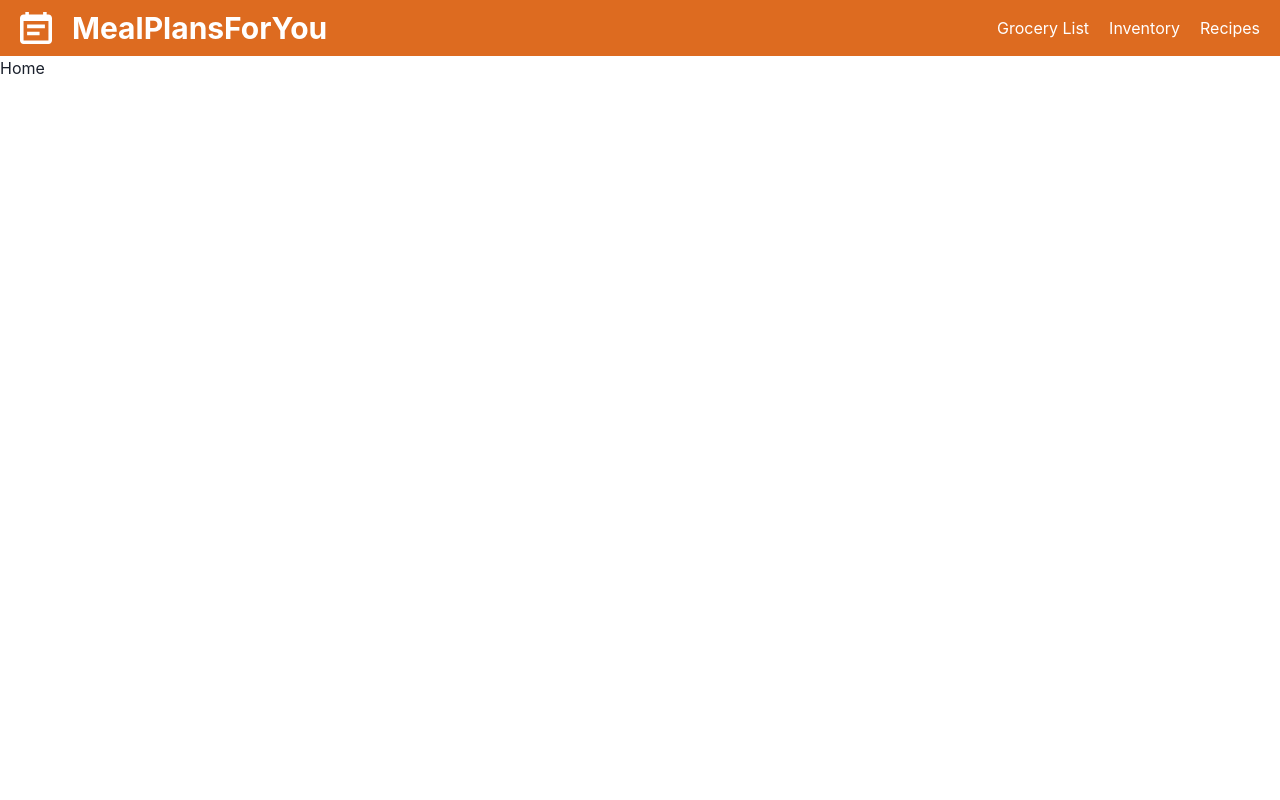
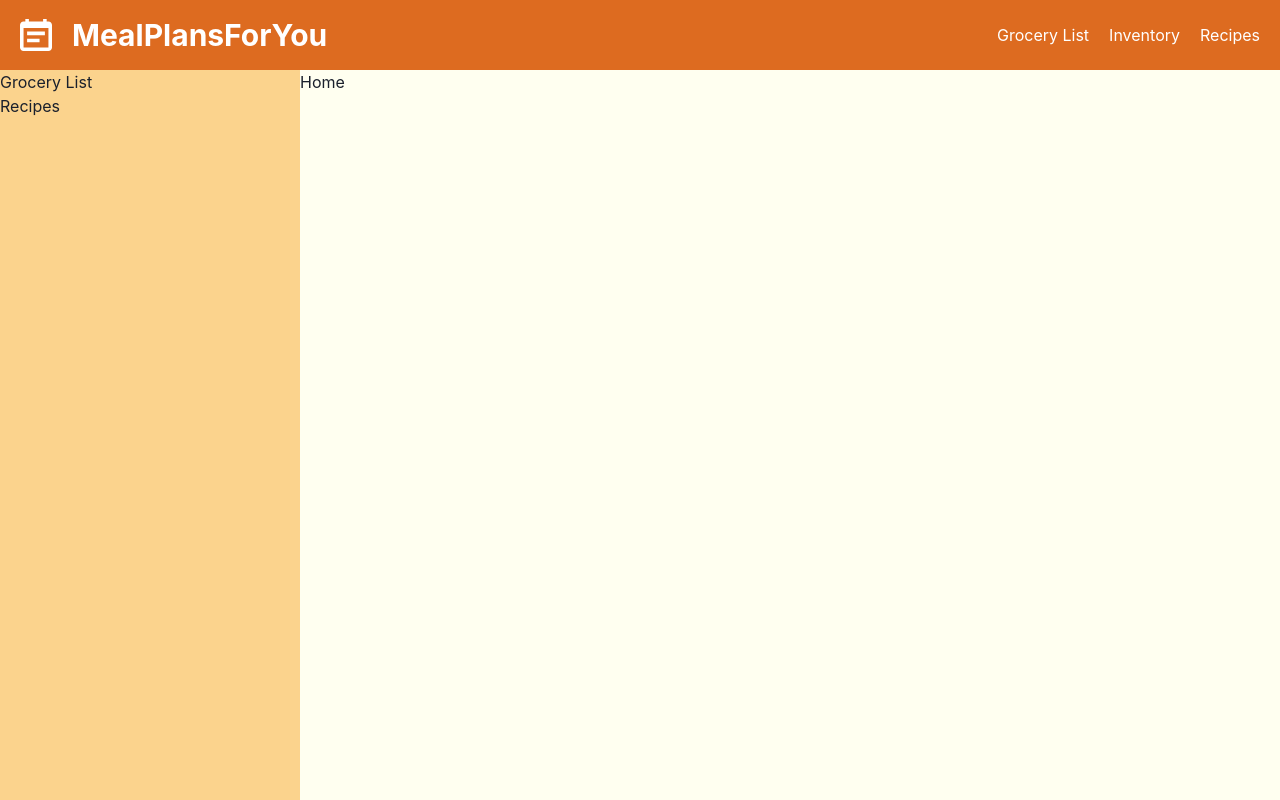
Before and after one commit to ccstar210/meal-planner-ui, a React (Create React App) app: page / in a window 1280 px wide. Built offline with nearby package versions, Linux system fonts and the light colour scheme.

Commit message:
Added responsive sidebar

```diff
--- a/src/App.jsx
+++ b/src/App.jsx
@@ -1,15 +1,29 @@
 import { Route, Routes } from 'react-router-dom';
 import './App.css';
+import { Grid, GridItem } from '@chakra-ui/react';
 import Home from './pages/Home';
 import Inventory from './pages/Inventory';
 import Grocery from './pages/Grocery';
 import Recipes from './pages/Recipes';
 import NavBar from './components/layouts/NavBar';
+import Sidebar from './components/Sidebar';
 
 function App() {
   return (
-    <>
+    <Grid
+      bg="yellow.50"
+      minHeight="100vh"
+      gridTemplateRows="70px auto"
+      gridTemplateColumns="300px auto"
+    >
+      <GridItem as="nav" colSpan="2">
         <NavBar />
+      </GridItem>
+      <GridItem as="aside" display={['none', 'none', 'grid', 'grid']}>
+        <Sidebar />
+      </GridItem>
+
+      <GridItem as="main" colSpan={['2', '2', '1', '1']}>
         <Routes>
           <Route path="/" element={<Home />} />
           <Route path="/inventory" element={<Inventory />} />
@@ -17,7 +31,8 @@ function App() {
           <Route path="/recipes" element={<Recipes />} />
           <Route path="*" element={<div>Not found</div>} />
         </Routes>
-    </>
+      </GridItem>
+    </Grid>
   );
 }
 
--- /dev/null
+++ b/src/components/Sidebar.jsx
@@ -0,0 +1,12 @@
+import { Box } from '@chakra-ui/react';
+
+export default function Sidebar() {
+  return (
+    <Box bg="orange.200">
+      <ul>
+        <li>Grocery List</li>
+        <li>Recipes</li>
+      </ul>
+    </Box>
+  );
+}
--- a/src/components/layouts/NavBar.jsx
+++ b/src/components/layouts/NavBar.jsx
@@ -8,10 +8,10 @@ export default function NavBar() {
     <Flex
       as="nav"
       px="20px"
-      py="10px"
       bg="orange.500"
       alignItems="center"
       color="white"
+      h="70px"
     >
       <HStack spacing="20px" alignItems="center">
         <CalendarIcon boxSize="2em" />
```
Lines whose indentation alone changed are shown as unchanged.
